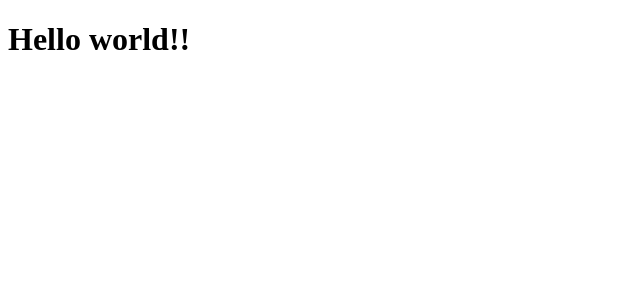
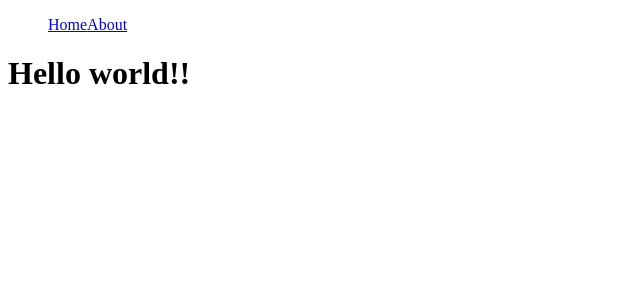
Before and after one commit to andygeek/nextjs-app, a Next.js app: page / in a window 1280 px wide. Shown: the top 300 px of the page, without its empty margins (0-640 px from the left). Built offline with nearby package versions, Linux system fonts and the light colour scheme.

Commit message:
Use server navigation

```diff
--- /dev/null
+++ b/components/Navbar.js
@@ -0,0 +1,16 @@
+import React from "react";
+
+function Navbar() {
+  return (
+    <div>
+      <nav>
+        <menu>
+          <a href="/">Home</a>
+          <a href="/about">About</a>
+        </menu>
+      </nav>
+    </div>
+  );
+}
+
+export default Navbar;
--- a/pages/about.js
+++ b/pages/about.js
@@ -1,8 +1,10 @@
 import React from "react";
+import Navbar from "../components/Navbar";
 
 function About() {
   return (
     <div>
+      <Navbar/>
       <h1>About Page</h1>
     </div>
   );
--- a/pages/index.js
+++ b/pages/index.js
@@ -1,8 +1,10 @@
 import React from "react";
+import Navbar from "../components/Navbar";
 
 function Home() {
   return (
     <div>
+      <Navbar/>
       <h1>Hello world!!</h1>
     </div>
   );
```
